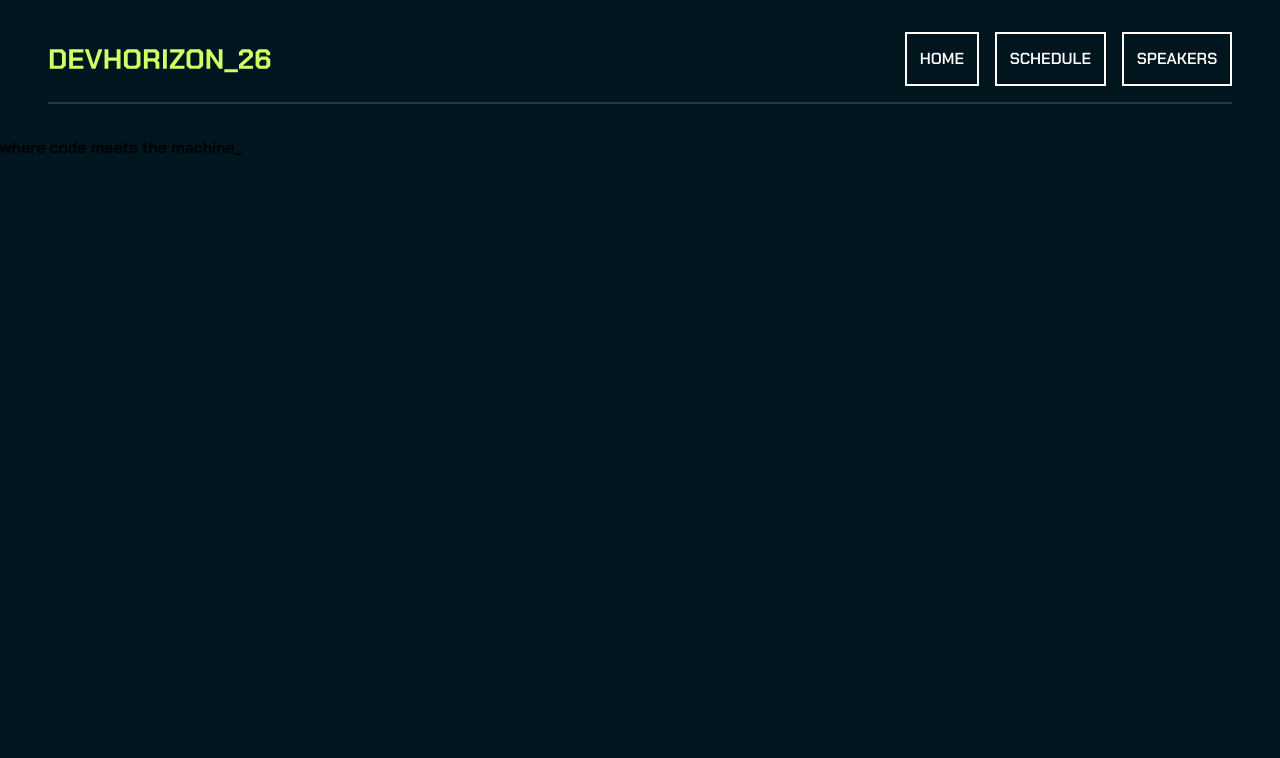
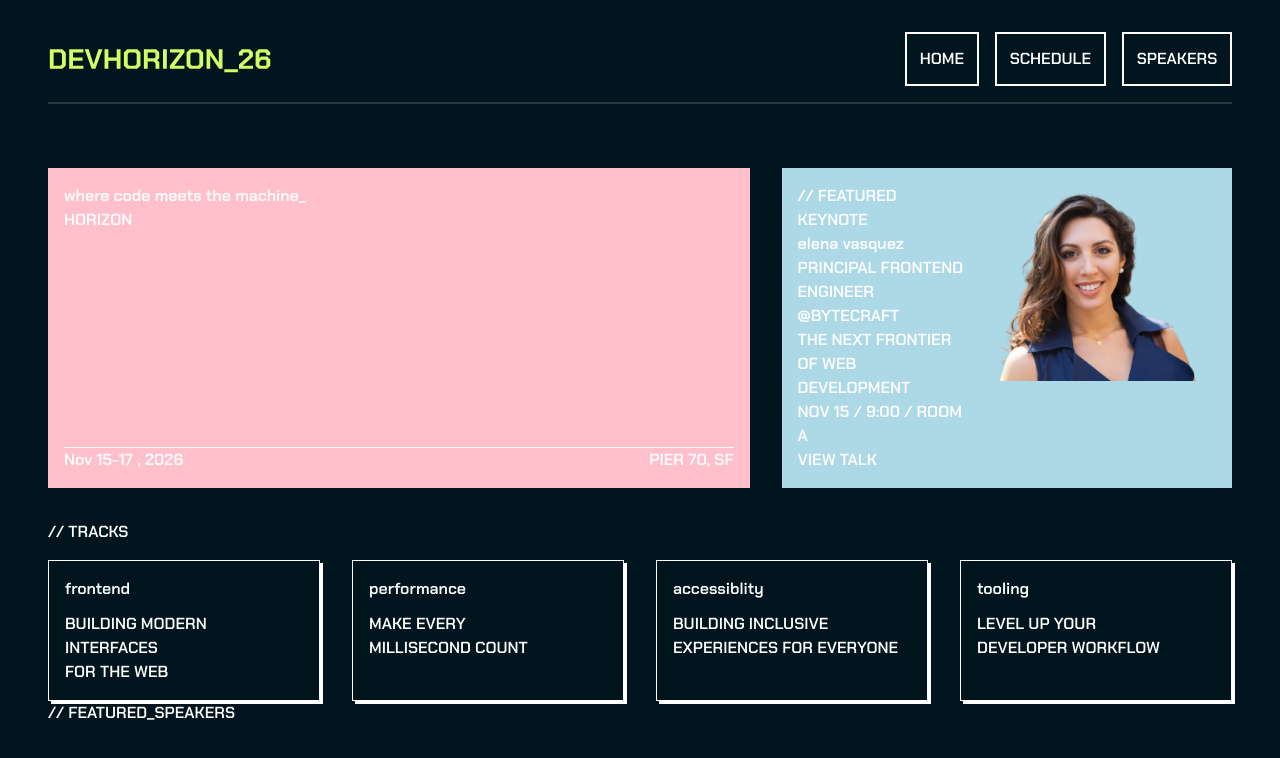
Before and after one commit to Tduncan14/TechConfernece, a Next.js app in the folder frontend/: page / in a window 1280 px wide. Shown: the top 758 px of the page. Built offline with nearby package versions, Linux system fonts and the light colour scheme.

Commit message:
keep moving forward

```diff
--- /dev/null
+++ b/frontend/src/app/components/Card/Card.tsx
@@ -0,0 +1,19 @@
+import React from 'react'
+import './Card.css'
+
+// define the props for the card
+
+interface CardProps {
+    children: React.ReactNode;
+    className?: string;
+}
+
+const Card: React.FC<CardProps> = ({ children, className = '' }) => {
+    return (
+        <div className={`card-container ${className}`}>
+            {children}
+        </div>
+    )
+}
+
+export default Card
--- a/frontend/src/app/page.tsx
+++ b/frontend/src/app/page.tsx
@@ -1,4 +1,7 @@
 import React from 'react'
+import './style.css'
+import Link from 'next/link'
+import Image from 'next/image'
 
 export default function page() {
   return (
@@ -8,10 +11,53 @@ export default function page() {
 
         <div className="machine">
 
-          <div className="">
+          <div className="machineLeft">
 
             <h1> where code meets the machine_</h1>
 
+
+            <h1 className="invertCool"> HORIZON</h1>
+
+
+
+            <div className="machineFooter">
+              <hr />
+              <div className="machineDates">
+                <h1>Nov 15-17 , 2026</h1>
+
+
+                <h1> PIER 70, SF</h1>
+              </div>
+            </div>
+          </div>
+
+
+          <div className="machineRight">
+
+            <div className="machineRightContent">
+
+              <h2> // FEATURED KEYNOTE</h2>
+
+              <h1>elena vasquez</h1>
+
+              <h2>PRINCIPAL FRONTEND ENGINEER</h2>
+              <h2>@BYTECRAFT</h2>
+
+
+
+
+              <h1>THE NEXT FRONTIER OF WEB DEVELOPMENT</h1>
+              <h2>NOV 15 / 9:00 / ROOM A</h2>
+
+
+              <button> <Link href="#">VIEW TALK </Link></button>
+            </div>
+
+            <div className="machineRightImage">
+
+              <Image alt="image" src="/assets/images/avatar-elena-vasquez.webp" height={500} width={500} />
+
+            </div>
 
           </div>
 
@@ -26,6 +72,62 @@ export default function page() {
       {/* Feature speakers */}
 
       <div className="speakerhomeContainer">
+
+        <div className="upperSpeaker">
+
+          {/* beginninger pf tracks */}
+
+          <div className="trackSpeaker">
+            <h2 className="headertwo"> // TRACKS </h2>
+
+
+            <div className="performancesTrack">
+
+              <div className="">
+                <h1>frontend</h1>
+
+                <p>BUILDING MODERN INTERFACES</p>
+                <p>FOR THE WEB</p>
+              </div>
+              <div className="">
+                <h1>performance</h1>
+                <p>MAKE EVERY</p>
+                <p>MILLISECOND COUNT</p>
+              </div>
+
+              <div className="">
+                <h1>accessiblity</h1>
+                <p>BUILDING INCLUSIVE</p>
+                <p>EXPERIENCES FOR EVERYONE</p>
+              </div>
+              <div className="">
+                <h1>tooling</h1>
+                <p>LEVEL UP YOUR</p>
+                <p>DEVELOPER WORKFLOW</p>
+              </div>
+
+            </div>
+          </div>
+
+
+
+
+
+        </div>
+
+        {/* beginning of bottom of speaker */}
+
+
+
+        <div className="bottomSpeaker">
+
+          <h2>// FEATURED_SPEAKERS</h2>
+
+          <div className="speakerGallery">
+
+          </div>
+
+        </div>
 
       </div>
       {/* end of the speakers */}
--- a/frontend/src/app/style.css
+++ b/frontend/src/app/style.css
@@ -0,0 +1,96 @@
+.homeContainer {
+    padding: 2rem 3rem;
+    color: white;
+}
+
+
+/* upper machine */
+
+
+.codeMeetSMachine {
+    display: flex;
+    flex-direction: column;
+
+}
+
+/* this is the end */
+
+.machine {
+    display: flex;
+    gap: 2rem;
+    align-items: stretch;
+
+}
+
+
+/* MachineLeft */
+
+.machineLeft {
+    display: flex;
+    flex-direction: column;
+    background-color: pink;
+    flex: 2;
+    padding: 1rem;
+}
+
+.machineFooter {
+    margin-top: auto;
+}
+
+
+/* this is the right side */
+
+
+.machineRight {
+    background: lightblue;
+    flex: 1.25;
+    padding: 1rem;
+    display: flex;
+}
+
+.machineDates {
+    display: flex;
+    justify-content: space-between;
+}
+
+
+
+/* end of machine */
+
+/*  This is the upper area */
+
+.upperSpeaker {
+    display: flex;
+    flex-direction: column;
+}
+
+
+.performancesTrack {
+    display: flex;
+    justify-content: space-between;
+    gap: 2rem;
+}
+
+
+
+.performancesTrack>div {
+    flex: 1;
+    padding: 1rem;
+    border: 1px solid white;
+    box-shadow: 3px 3px 0 white;
+
+}
+
+.performancesTrack>div h1 {
+    margin-bottom: .7rem;
+}
+
+.speakerhomeContainer {
+    margin-top: 2rem;
+
+}
+
+
+.headertwo {
+    margin-bottom: 1rem;
+}
```
Also changed, not shown: frontend/src/app/components/Card/Card.css (added).
